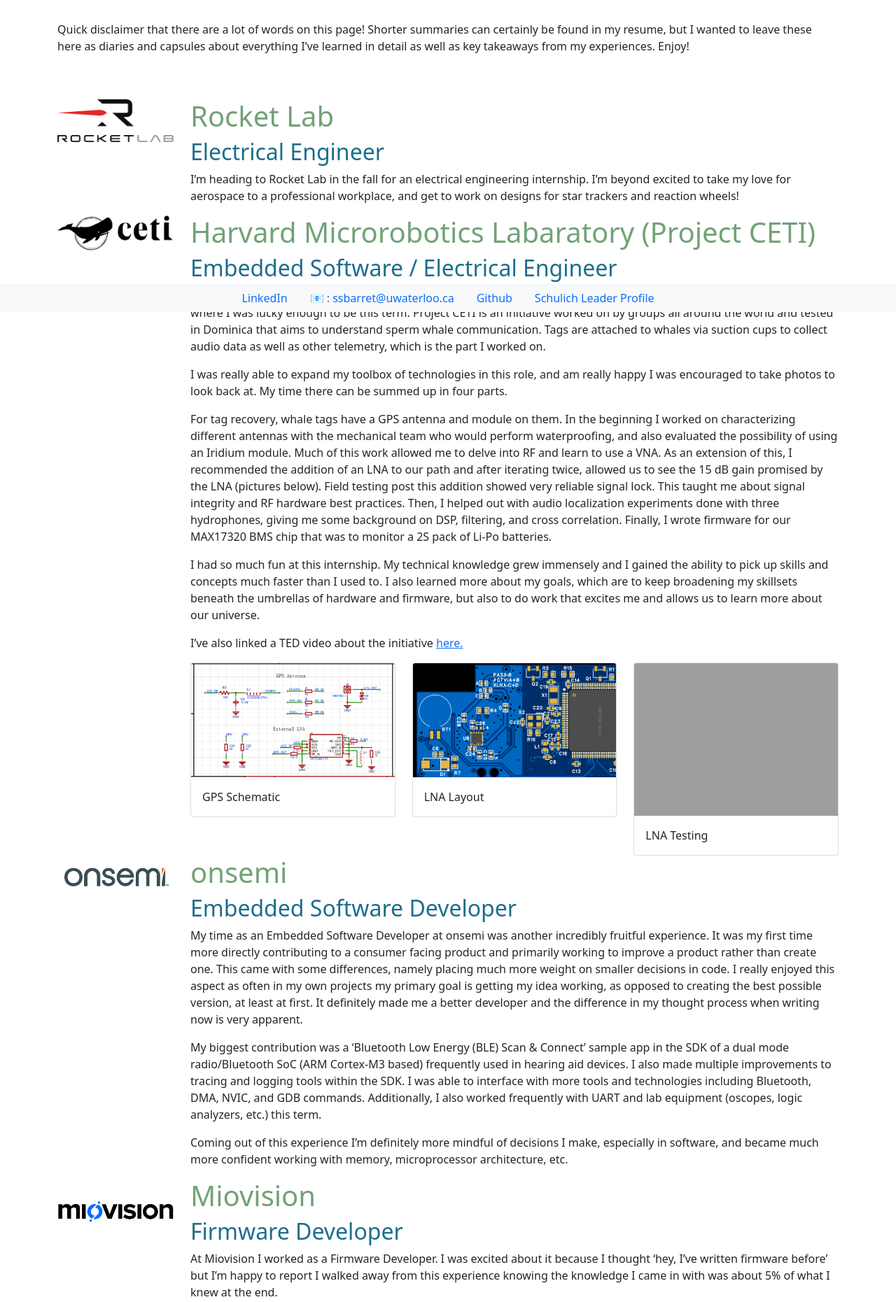
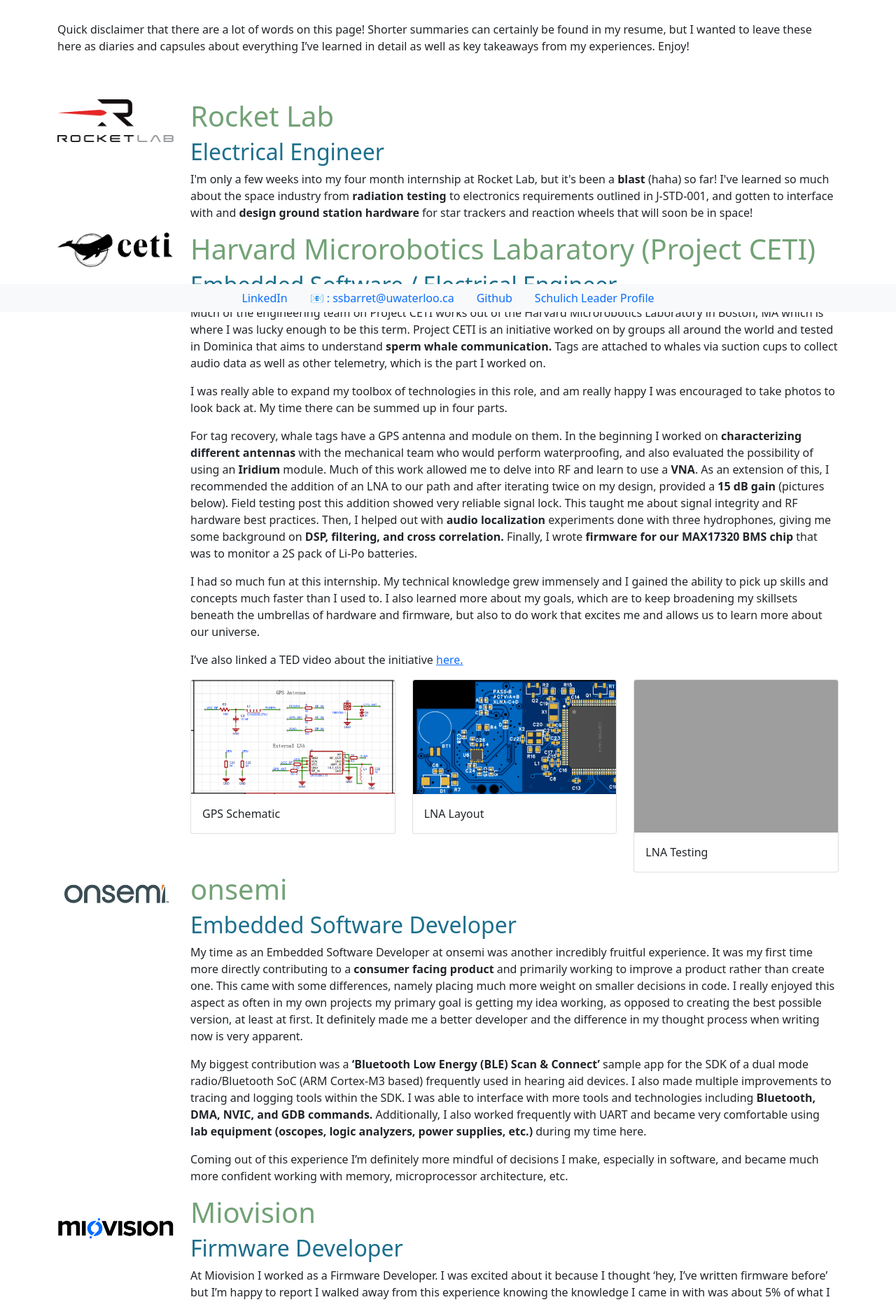
Before and after one commit to shanayabarretto/Shanayabarretto.github.io, a Flask app: page /work-experience in a window 1280 px wide. Shown: the part 354-2215 px from the top of the page at 70% size. Run offline with Flask 3, Linux system fonts and the light colour scheme; grey boxes are pictures that could not be loaded.

Commit message:
proofreading and minor additions

```diff
--- a/templates/about.html
+++ b/templates/about.html
@@ -15,13 +15,13 @@
     <div class="row" >
       <div class="col">
         <h2 style="color: #3b1109;">who i am</h2>
-        <p>I'm Shanaya! I'm currently in my 3A term of mechatronics engineering and thoroughly enjoying it :) This program has allowed me to learn a lot about myself in multiple capacities. Notably, I've learned that I'm most excited about working on hardware designs and writing embedded software, and thus am consistently working to hone those skills. My time working on UW Orbital and at the Harvard Microrobotics Labaratory on Project CETI really highlighted this revelation for me. Additionally, I've had an amazing time working in various industries, from aerospace to marine, and spent a lot of time trying to understand what the common thread was between my favourite projects. I've determined now that I'm happiest doing work that allows us to learn more about our universe, and I hope to keep following this path in the future. Most importantly, I've learned how not to be daunted by a challenge. Learning how to make the best use of my resources and solve problems effeciently are my most vital takeaways from the program, so now the hardest challenges have become my favourite memories.</p>
-        <p>Away from my technical work, I volunteer with The Debtless Students- an organization that helps students fund their education, and I'm also huge music lover. I play guitar and piano and deeply treasure my vinyl collection. I've also been interested in model trains for a few years and picked up some antique pieces at a convention this summer, I hope to set up a small layout of my own this fall!</p>
+        <p>I'm Shanaya! I'm currently in my 3A term of mechatronics engineering and thoroughly enjoying it :) This program has allowed me to learn a lot about myself in multiple capacities. Notably, I've learned that I'm most excited about working on hardware designs and writing embedded software, and thus am consistently working to hone those skills. My time working on UW Orbital and at the Harvard Microrobotics Labaratory on Project CETI really highlighted this revelation for me. Through my co-ops, I've gotten the opportunity to work in various industries, from aerospace to marine, and spent a lot of time trying to understand what the common thread was between my favourite projects. I've determined now that I'm happiest doing work that allows us to learn more about our universe, and I hope to keep following this path in the future. Most importantly, I've learned how not to be daunted by a challenge. Learning how to make the best use of my resources and solve problems effeciently are my most vital takeaways from the program, so now the hardest challenges have become my favourite memories.</p>
+        <p>Heading into university, I was fortunate enough to recieve the $100,000 Schulich Leader Scholarship, so away from my technical work, I volunteer with The Debtless Students- an organization that helps students fund their education. I am also a huge music lover! I play guitar and piano and deeply treasure my vinyl collection. I've also been interested in model trains for a few years and picked up some antique pieces at a convention this summer, I hope to set up a small layout of my own this fall!</p>
         <h2 style="color: #3b1109;">how i got here</h2>
         <p>There were a few events in high school that helped me confirm that I wanted to pursue engineering. My first introduction to the world was FIRST Robotics. The environment at work sessions & competitions was electric, and I really tested the limits of how much I could learn in a short amount of time. I loved contributing to the team and really value that experience. Beyond that, I took a computer engineering course and created my first hardware projects (& programmed in Assembly!). This course was the most fun I'd ever had, and I went on to become a TA for this course as part of my school's PATH program. I'm so thankful for the exposure I was able to get in high school, and compiled some of the projects I was able to complete here: <a href="https://www.youtube.com/watch?v=6pdLivuMACE">🎬</a></p>
         <p>The final push came after visiting the Kennedy Space Center. I'd been interested in space exploration for ages, but seeing firsthand the ingenuity that went behind these missions made me realize I wanted to be a part of something similar more than anything. And so my journey began :)</p>
         <h2 style="color: #3b1109;">where i want to go</h2>
-        <p>I'm excited to see where life takes me but I do hope to keep contributing within the aerospace industry and to keep being challenged through my work. In terms of skills in the short term, I'm currently prioritizing learning about FPGAs though our UAV design team Deep Blue, and hope to complete a Rust project over my next co-op to gain some familiarity with the language. Continuing to learn is the ultimate goal!</p>
+        <p>I'm excited to see where life takes me but I do hope to keep contributing within the aerospace industry and to keep being challenged through my work. In terms of skills in the short term, I'm currently prioritizing learning about FPGAs though our AUV design team Deep Blue, and hope to complete a Rust project over my next co-op to gain some familiarity with the language. Continuing to learn is the ultimate goal!</p>
       </div>
       <div class="col-3">
         <img src="/static/images/telescope.jpg" class="img-fluid" alt="Responsive image">
--- a/templates/jobs.html
+++ b/templates/jobs.html
@@ -18,7 +18,7 @@
       <div class="col">
         <h1 style="color: #72A276;">Rocket Lab</h1>
         <h2 style="color: #1C6E8C;">Electrical Engineer</h2>
-        <p>I’m heading to Rocket Lab in the fall for an electrical engineering internship. I’m beyond excited to take my love for aerospace to a professional workplace, and get to work on designs for star trackers and reaction wheels!</p>
+        <p>I'm only a few weeks into my four month internship at Rocket Lab, but it's been a <b>blast</b> (haha) so far! I've learned so much about the space industry from <b>radiation testing</b> to electronics requirements outlined in J-STD-001, and gotten to interface with and <b>design ground station hardware</b> for star trackers and reaction wheels that will soon be in space!</p>
       </div>
     </div>
     <!-- ceti -->
@@ -30,9 +30,9 @@
         <div class="row">
           <h1 style="color: #72A276;">Harvard Microrobotics Labaratory (Project CETI)</h1>
           <h2 style="color: #1C6E8C;">Embedded Software / Electrical Engineer</h2>
-          <p>Much of the engineering team on Project CETI works out of the Harvard Microrobotics Laboratory in Boston, MA which is where I was lucky enough to be this term. Project CETI is an initiative worked on by groups all around the world and tested in Dominica that aims to understand sperm whale communication. Tags are attached to whales via suction cups to collect audio data as well as other telemetry, which is the part I worked on.</p>
+          <p>Much of the engineering team on Project CETI works out of the Harvard Microrobotics Laboratory in Boston, MA which is where I was lucky enough to be this term. Project CETI is an initiative worked on by groups all around the world and tested in Dominica that aims to understand <b>sperm whale communication.</b> Tags are attached to whales via suction cups to collect audio data as well as other telemetry, which is the part I worked on.</p>
           <p>I was really able to expand my toolbox of technologies in this role, and am really happy I was encouraged to take photos to look back at. My time there can be summed up in four parts.</p>
-          <p>For tag recovery, whale tags have a GPS antenna and module on them. In the beginning I worked on characterizing different antennas with the mechanical team who would perform waterproofing, and also evaluated the possibility of using an Iridium module. Much of this work allowed me to delve into RF and learn to use a VNA. As an extension of this, I recommended the addition of an LNA to our path and after iterating twice, allowed us to see the 15 dB gain promised by the LNA (pictures below). Field testing post this addition showed very reliable signal lock. This taught me about signal integrity and RF hardware best practices. Then, I helped out with audio localization experiments done with three hydrophones, giving me some background on DSP, filtering, and cross correlation. Finally, I wrote firmware for our MAX17320 BMS chip that was to monitor a 2S pack of Li-Po batteries.</p>
+          <p>For tag recovery, whale tags have a GPS antenna and module on them. In the beginning I worked on <b>characterizing different antennas</b> with the mechanical team who would perform waterproofing, and also evaluated the possibility of using an <b>Iridium</b> module. Much of this work allowed me to delve into RF and learn to use a <b>VNA</b>. As an extension of this, I recommended the addition of an LNA to our path and after iterating twice on my design, provided a <b>15 dB gain</b> (pictures below). Field testing post this addition showed very reliable signal lock. This taught me about signal integrity and RF hardware best practices. Then, I helped out with <b>audio localization</b> experiments done with three hydrophones, giving me some background on <b>DSP, filtering, and cross correlation.</b> Finally, I wrote <b>firmware for our MAX17320 BMS chip</b> that was to monitor a 2S pack of Li-Po batteries.</p>
           <p>I had so much fun at this internship. My technical knowledge grew immensely and I gained the ability to pick up skills and concepts much faster than I used to. I also learned more about my goals, which are to keep broadening my skillsets beneath the umbrellas of hardware and firmware, but also to do work that excites me and allows us to learn more about our universe.</p>
           <p>I’ve also linked a TED video about the initiative <a href="https://www.ted.com/talks/david_gruber_and_shane_gero_how_advanced_is_whale_talk">here.</a></p>
         </div>
@@ -72,8 +72,8 @@
       <div class="col">
         <h1 style="color: #72A276;">onsemi</h1>
         <h2 style="color: #1C6E8C;">Embedded Software Developer</h2>
-        <p>My time as an Embedded Software Developer at onsemi was another incredibly fruitful experience. It was my first time more directly contributing to a consumer facing product and primarily working to improve a product rather than create one. This came with some differences, namely placing much more weight on smaller decisions in code. I really enjoyed this aspect as often in my own projects my primary goal is getting my idea working, as opposed to creating the best possible version, at least at first. It definitely made me a better developer and the difference in my thought process when writing now is very apparent.</p>
-        <p>My biggest contribution was a ‘Bluetooth Low Energy (BLE) Scan & Connect’ sample app in the SDK of a dual mode radio/Bluetooth SoC (ARM Cortex-M3 based) frequently used in hearing aid devices. I also made multiple improvements to tracing and logging tools within the SDK. I was able to interface with more tools and technologies including Bluetooth, DMA, NVIC, and GDB commands. Additionally, I also worked frequently with UART and lab equipment (oscopes, logic analyzers, etc.) this term.</p>
+        <p>My time as an Embedded Software Developer at onsemi was another incredibly fruitful experience. It was my first time more directly contributing to a <b>consumer facing product</b> and primarily working to improve a product rather than create one. This came with some differences, namely placing much more weight on smaller decisions in code. I really enjoyed this aspect as often in my own projects my primary goal is getting my idea working, as opposed to creating the best possible version, at least at first. It definitely made me a better developer and the difference in my thought process when writing now is very apparent.</p>
+        <p>My biggest contribution was a <b>‘Bluetooth Low Energy (BLE) Scan & Connect’</b> sample app for the SDK of a dual mode radio/Bluetooth SoC (ARM Cortex-M3 based) frequently used in hearing aid devices. I also made multiple improvements to tracing and logging tools within the SDK. I was able to interface with more tools and technologies including <b>Bluetooth, DMA, NVIC, and GDB commands.</b> Additionally, I also worked frequently with UART and became very comfortable using <b>lab equipment (oscopes, logic analyzers, power supplies, etc.)</b> during my time here.</p>
         <p>Coming out of this experience I’m definitely more mindful of decisions I make, especially in software, and became much more confident working with memory, microprocessor architecture, etc.</p>
       </div>
     </div>
@@ -85,10 +85,10 @@
       <div class="col">
         <h1 style="color: #72A276;">Miovision</h1>
         <h2 style="color: #1C6E8C;">Firmware Developer</h2>
-        <p>At Miovision I worked as a Firmware Developer. I was excited about it because I thought ‘hey, I’ve written firmware before’ but I’m happy to report I walked away from this experience knowing the knowledge I came in with was about 5% of what I knew at the end. </p>
+        <p>At Miovision I worked as a Firmware Developer. I was excited about it because I thought ‘hey, I’ve written firmware before’ but I’m happy to report I walked away from this experience knowing the knowledge I came in with was about 5% of what I knew at the end.</p>
         <p>I was and still am so thrilled by their mission as well: Miovision specializes in traffic control, and after installing hardware at intersections, works with cities to make roads more safe and efficient.</p>
-        <p>This internship was where I got my first taste of product ownership. My goal was to build a fixture for the production team that would allow them to test and calibrate 8 cameras simultaneously after they’d undergone stress testing. I built this with an NVIDIA Rudi-AGX and different tools like OpenCV, GStreamer, SCPI commands, V4L2 controls, and more. I programmed mainly in C & Python for the backend and JavaScript (Vue framework) for the frontend and also got much more experience working with communication protocols.</p>
-        <p>It was also a truly interdisciplinary project and allowed me to see how a mechatronics degree is useful in the workplace. I worked closely with the mechanical engineers to discuss ports and how the physical fixture would match what an operator is interacting with, I debated calibration algorithms (eventually settling on particle swarm optimization) with the software team, and frequently got feedback from the operators themselves, allowing me to present a finished product by the end of the term.</p>
+        <p>This internship was where I got my first taste of <b>product ownership as an engineer.</b> My goal was to build a fixture for the production team that would allow them to test and <b>calibrate 8 cameras (and the IMUs within) simultaneously</b> after they’d undergone stress testing. I built this with an <b>NVIDIA Rudi-AGX</b> and different tools like <b>OpenCV, GStreamer, SCPI commands, V4L2 controls, and more.</b> I programmed mainly in C & Python for the backend and JavaScript (Vue framework) for the frontend and also got much more experience working with communication protocols.</p>
+        <p>It was also a truly interdisciplinary project and allowed me to see how a mechatronics degree is useful in the workplace. I worked closely with the mechanical engineers to discuss ports and how the physical fixture would match what an operator is interacting with, I debated calibration algorithms (eventually settling on and implementing <b>particle swarm optimization</b>) with the software team, and frequently got feedback from the operators themselves, allowing me to present a finished product by the end of the term.</p>
       </div>
     </div>
     <!-- imagine comms -->
@@ -100,7 +100,7 @@
         <h1 style="color: #72A276;">Imagine Communications</h1>
         <h2 style="color: #1C6E8C;">DevOps Software Developer</h2>
         <p>I completed my first co-op position at Imagine Communications, a company that works in the broadcasting field out of Waterloo, ON. Looking back on this experience, I can’t believe how much I learned in such a short time.</p>
-        <p>I worked as a DevOps Software Developer here, so I was quickly challenged with mastering many tools: Terraform, Ansible, the Linux command line, Jenkins, Docker, Kubernetes, Git, and more. I also had new syntax to pick up: YAML, bash/PowerShell scripting, C#, & Groovy. I value this experience so much because I learned a lot about how a product scales, gets tested, gets distributed, and is worked on by hundreds of individuals. Before, I only had practice tinkering on my own, so this was truly eye opening. Even though it’s not the work I do now, when I’m leading a project or contributing to its growth I have a much better idea of the bigger picture and how an idea can become a finished and marketable product.</p>
+        <p>I worked as a DevOps Software Developer here, so I was quickly challenged with mastering many tools: <b>Terraform, Ansible, the Linux command line, Jenkins, Docker, Kubernetes, Git, and more.</b> I also had new syntax to pick up: <b>YAML, bash/PowerShell scripting, C#, & Groovy.</b> I value this experience so much because I learned a lot about how a product scales, gets tested, gets distributed, and is worked on by hundreds of individuals. Before, I only had practice tinkering on my own, so this was truly eye opening. Even though it’s not the work I do now, when I’m leading a project or contributing to its growth I have a much better idea of the bigger picture and how an idea can become a finished and marketable product.</p>
         <p>Huge shoutout to the community here as well, I completed this co-op remotely due to COVID but daily board game lunches online kept it really enjoyable throughout the term.</p>
       </div>
     </div>
@@ -113,7 +113,7 @@
         <div class="row" >
           <h1 style="color: #72A276;">St. Joseph Secondary School</h1>
           <h2 style="color: #1C6E8C;">PATH Student (TA)</h2>
-          <p>One of the main reasons I cherish my high school experience so much is their introduction of the PATH program that allowed 12th graders to essentially become a ‘TA’ for a course. The computer engineering courses I took in Grade 11 & 12 were life changing for me, so choosing to TA the Grade 10 version of the course was a no brainer for me. My excitement about the ordeal gained me a lot of free reign from my supervisor, with that I designed lesson plans and projects surrounding computer history, binary, circuit components, logic gates, basic programming principles, and more. Example projects shown below include a 7 segment LED controlled by pushbuttons and a solar powered alarm clock circuit that features a 555 timer.</p>
+          <p>One of the main reasons I cherish my high school experience so much is their introduction of the PATH program that allowed 12th graders to essentially become a <b>TA</b> for a course. The computer engineering courses I took in Grade 11 & 12 were life changing for me, so choosing to TA the Grade 10 version of the course was a no brainer for me. My excitement about the ordeal gained me a lot of free reign from my supervisor, with that I designed <b>lesson plans and projects surrounding computer history, binary, circuit components, logic gates, basic programming principles, and more.</b> Example projects shown below include a <b>7 segment LED</b> controlled by pushbuttons and a <b>solar powered alarm clock</b> circuit that features a 555 timer.</p>
           <p>My excitement about hardware, programming, and engineering in general grew tenfold during this time and it helped me confirm this is what I wanted to do. I learned how to take feedback from students and improve, how to design projects for different levels of background knowledge, and perhaps most importantly, how to communicate technical information effectively.</p>
         </div>
         <div class="row" >
--- a/templates/resume.html
+++ b/templates/resume.html
@@ -3,7 +3,7 @@
 
 <div class="text-center">
     <br><br><br>
-    <embed src="/static/images/ShanayaBarrettoAug24.pdf" width="800px" height="1100px" />
+    <embed src="/static/images/ShanayaBarrettoSep2024.pdf" width="800px" height="1100px" />
     <br><br>
 </div>
 
```
Also changed, not shown: templates/clubs.html (+6 -6 lines), 2 other files.
